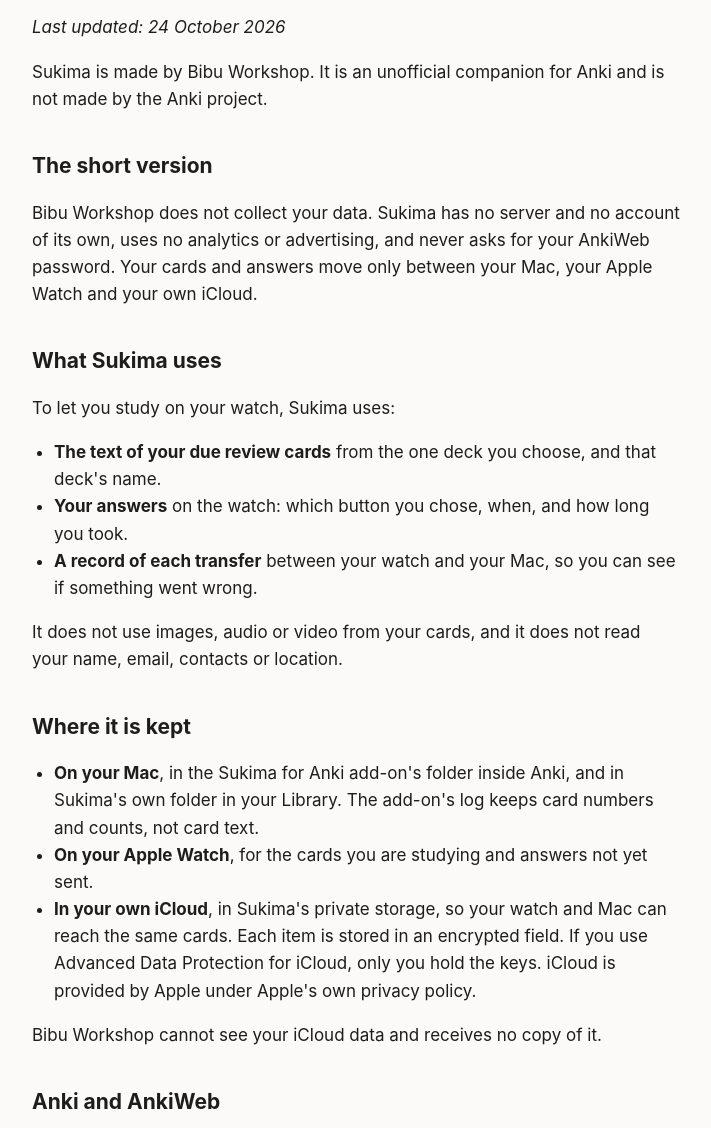
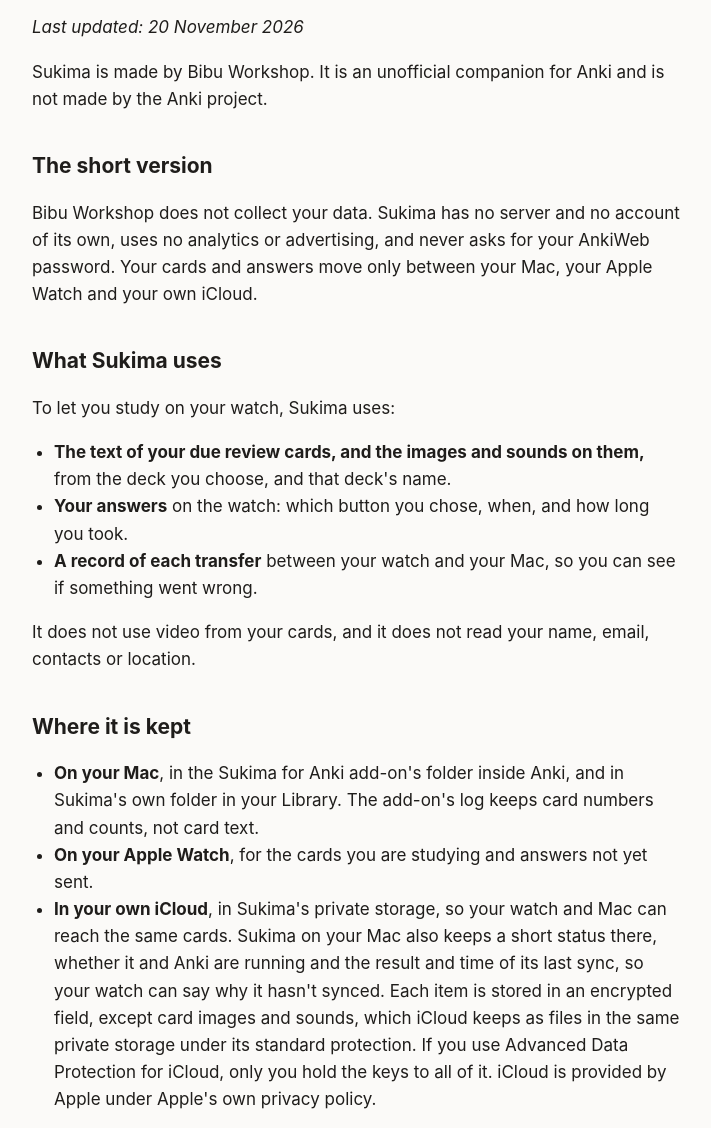
Before and after one commit to bibu-workshop/sukima-support, a plain HTML site: page privacy/index.html in a window 1280 px wide. Shown: the part 145-1273 px from the top of the page, without its empty margins (284-995 px from the left). Drawn offline with Linux system fonts and the light colour scheme.

Commit message:
Privacy policy: images and sounds, the Mac's status, Purchases (privacy-policy.md 0.5, DEC-223)
Co-Authored-By: Claude Opus 5.5 <noreply@anthropic.com>

```diff
--- a/privacy/index.html
+++ b/privacy/index.html
@@ -10,27 +10,29 @@
 <main>
 <header><a class="brand" href="../">Sukima</a><span class="mark" aria-hidden="true"></span><nav><a href="../help/">Setup guide</a><a href="../support/">Support</a><a href="../privacy/" aria-current="page">Privacy</a></nav></header>
 <h1>Privacy policy</h1>
-<p><em>Last updated: 24 October 2026</em></p>
+<p><em>Last updated: 20 November 2026</em></p>
 <p>Sukima is made by Bibu Workshop. It is an unofficial companion for Anki and is not made by the Anki project.</p>
 <h2>The short version</h2>
 <p>Bibu Workshop does not collect your data. Sukima has no server and no account of its own, uses no analytics or advertising, and never asks for your AnkiWeb password. Your cards and answers move only between your Mac, your Apple Watch and your own iCloud.</p>
 <h2>What Sukima uses</h2>
 <p>To let you study on your watch, Sukima uses:</p>
 <ul>
-<li><strong>The text of your due review cards</strong> from the one deck you choose, and that deck's name.</li>
+<li><strong>The text of your due review cards, and the images and sounds on them,</strong> from the deck you choose, and that deck's name.</li>
 <li><strong>Your answers</strong> on the watch: which button you chose, when, and how long you took.</li>
 <li><strong>A record of each transfer</strong> between your watch and your Mac, so you can see if something went wrong.</li>
 </ul>
-<p>It does not use images, audio or video from your cards, and it does not read your name, email, contacts or location.</p>
+<p>It does not use video from your cards, and it does not read your name, email, contacts or location.</p>
 <h2>Where it is kept</h2>
 <ul>
 <li><strong>On your Mac</strong>, in the Sukima for Anki add-on's folder inside Anki, and in Sukima's own folder in your Library. The add-on's log keeps card numbers and counts, not card text.</li>
 <li><strong>On your Apple Watch</strong>, for the cards you are studying and answers not yet sent.</li>
-<li><strong>In your own iCloud</strong>, in Sukima's private storage, so your watch and Mac can reach the same cards. Each item is stored in an encrypted field. If you use Advanced Data Protection for iCloud, only you hold the keys. iCloud is provided by Apple under Apple's own privacy policy.</li>
+<li><strong>In your own iCloud</strong>, in Sukima's private storage, so your watch and Mac can reach the same cards. Sukima on your Mac also keeps a short status there, whether it and Anki are running and the result and time of its last sync, so your watch can say why it hasn't synced. Each item is stored in an encrypted field, except card images and sounds, which iCloud keeps as files in the same private storage under its standard protection. If you use Advanced Data Protection for iCloud, only you hold the keys to all of it. iCloud is provided by Apple under Apple's own privacy policy.</li>
 </ul>
 <p>Bibu Workshop cannot see your iCloud data and receives no copy of it.</p>
 <h2>Anki and AnkiWeb</h2>
 <p>Sukima saves your answers into Anki on your Mac, through Anki itself. It never connects to AnkiWeb. If you sync Anki with AnkiWeb, Anki does that as it always has, under AnkiWeb's own terms.</p>
+<h2>Purchases</h2>
+<p>Sukima for Mac offers a free trial and a one-time unlock through the Mac App Store. Apple handles the payment under Apple's own terms and privacy policy. Bibu Workshop receives no payment or card details, only Apple's sales reports, which do not identify you.</p>
 <h2>How long it is kept</h2>
 <p>The cards on your watch are replaced each time you sync. Your answers are removed from iCloud once they have reached your Mac. Transfer records leave iCloud after 14 days and stay on your Mac.</p>
 <h2>Deleting your data</h2>
```
